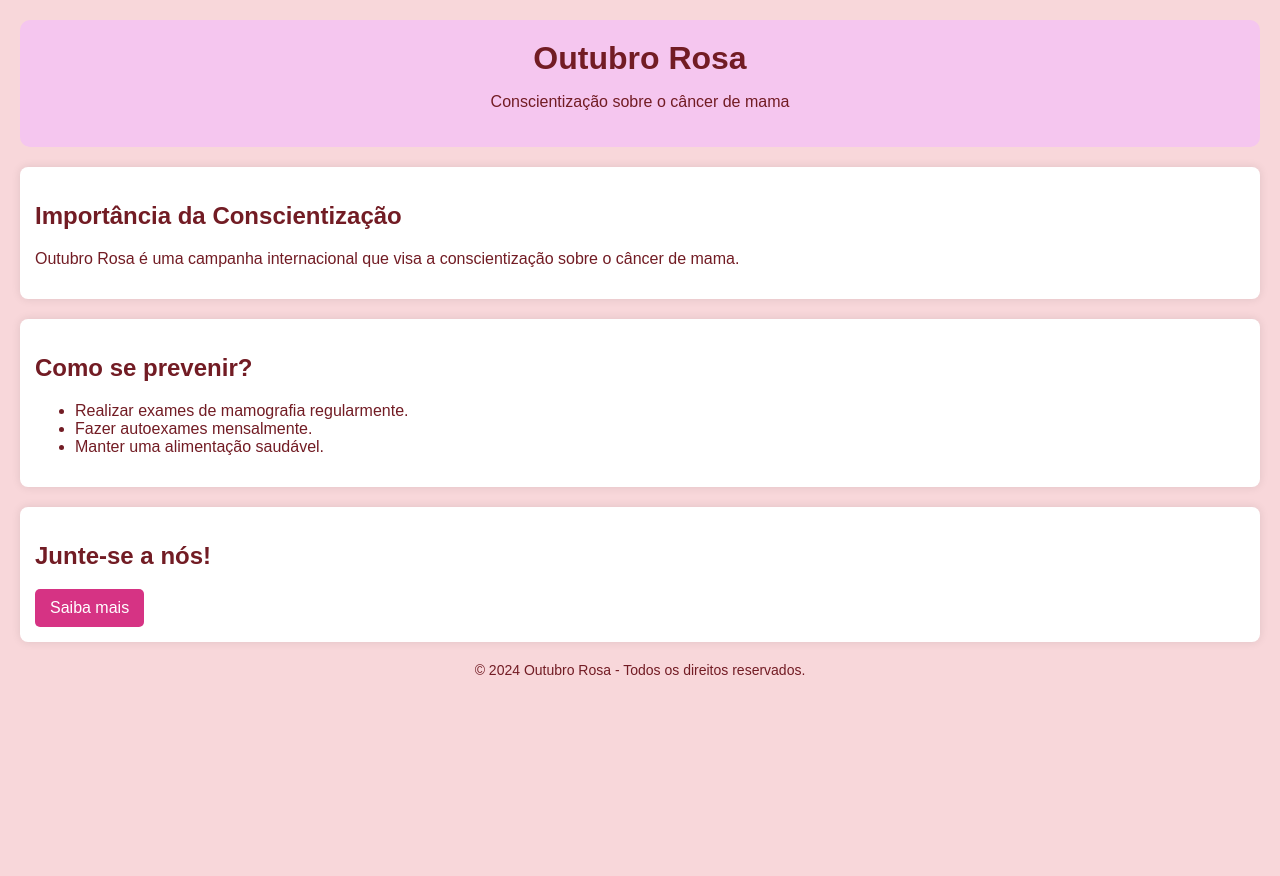
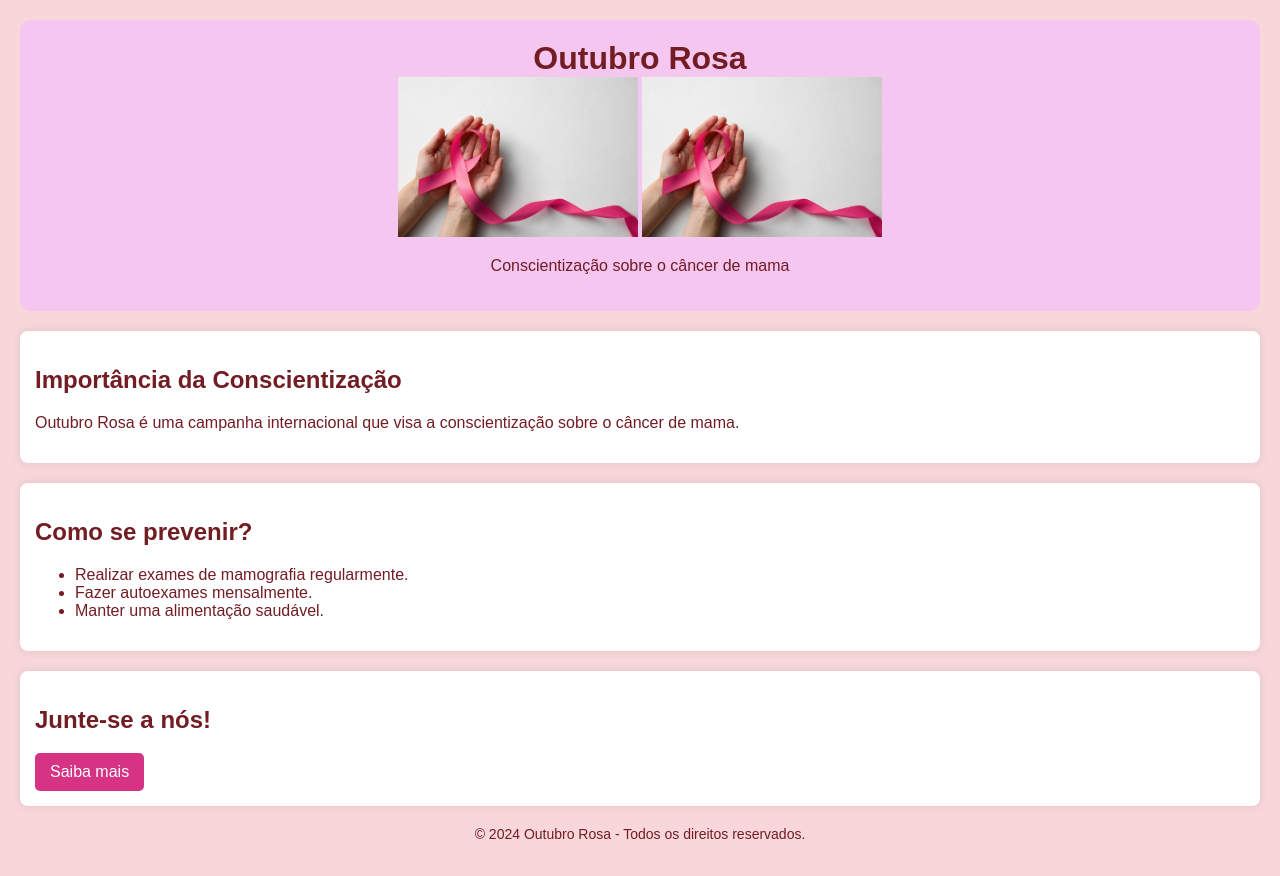
Before and after one commit to miguelmendes59/outubro-rosa, a plain HTML site: page index.html in a window 1280 px wide. Before the commit the page ends 800 px from the top, so only its background shows below. Drawn offline with Linux system fonts and the light colour scheme; a script that the page names is missing.

Commit message:
Add files via upload

```diff
--- a/index.html
+++ b/index.html
@@ -9,6 +9,9 @@
 <body>
     <header>
         <h1>Outubro Rosa</h1>
+        <align> <img src="iStock-1414766690.jpg"  width="20%" alt=""> </align>
+
+        <left><img src="iStock-1414766690.jpg"  width="20%" alt=""> </left>
         <p>Conscientização sobre o câncer de mama</p>
     </header>
 
```
